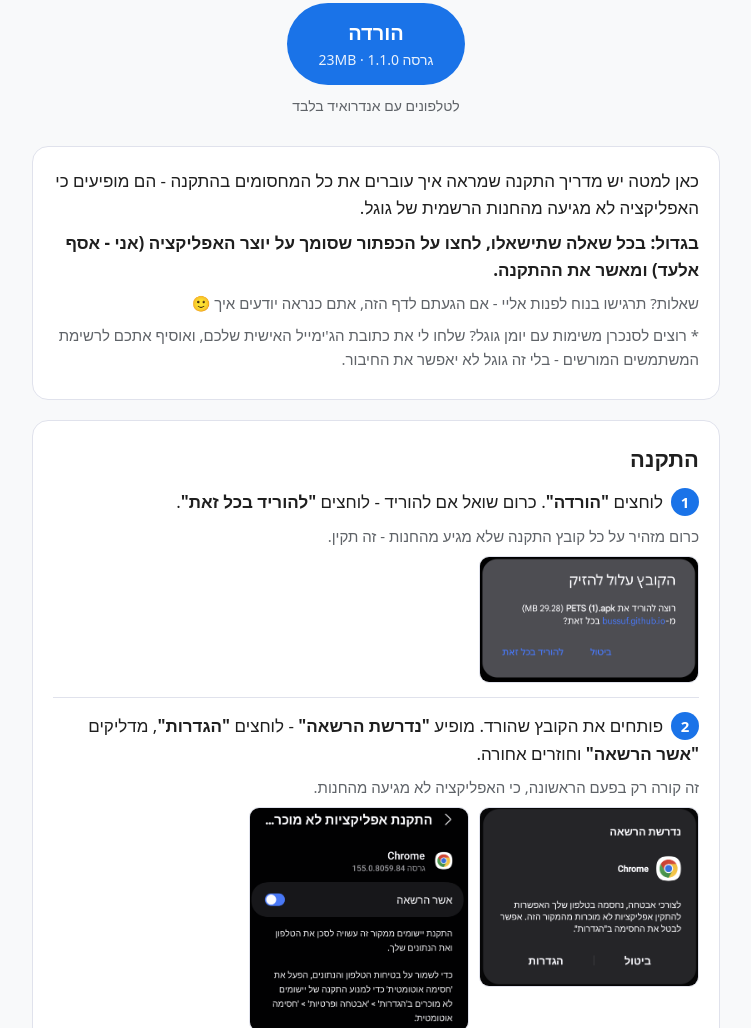
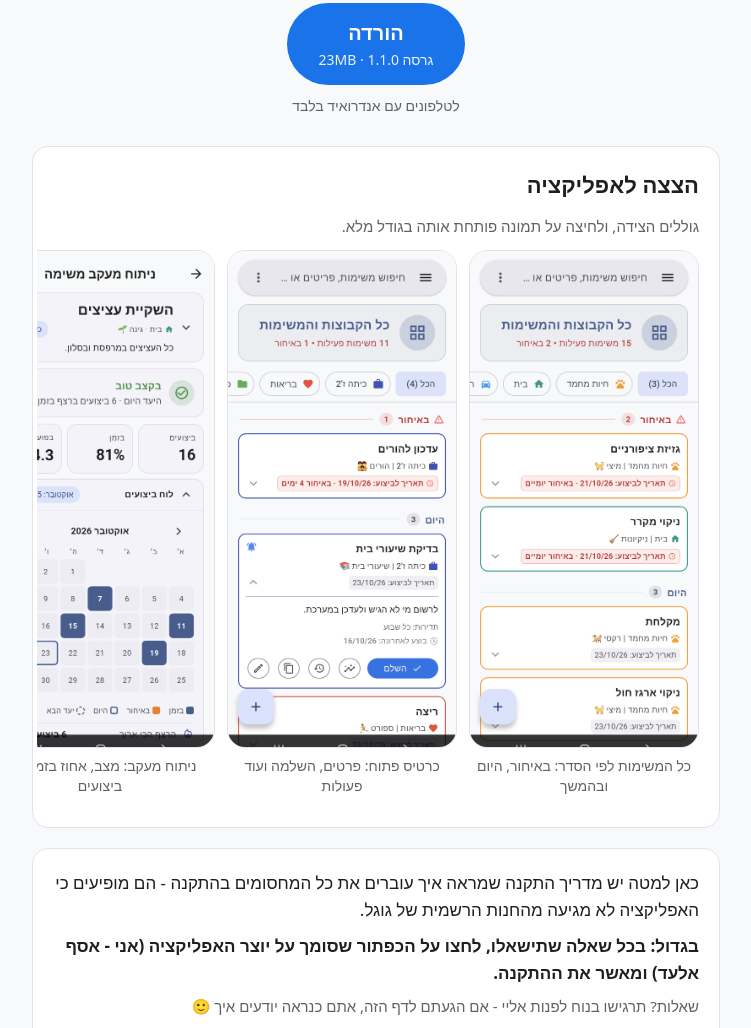
Before and after one commit to Bussuf/pets-landing-page, a plain HTML site: page index.html in a window 1280 px wide. Shown: the part 380-1408 px from the top of the page, without its empty margins (264-1015 px from the left). Drawn offline with Linux system fonts and the light colour scheme.

Commit message:
Gallery: 8 app screenshots (family and teacher demo users); ignore mock_users

```diff
--- a/index.html
+++ b/index.html
@@ -113,6 +113,35 @@
       border: 1px solid var(--border);
       border-radius: 10px;
     }
+    /* --- גלריה: גלילה לרוחב עם "הצמדה" לכל צילום, לחיצה פותחת בגודל מלא --- */
+    .gallery {
+      display: flex;
+      gap: 12px;
+      overflow-x: auto;
+      scroll-snap-type: x mandatory;
+      padding: 4px 16px 12px;
+      margin: 0 -16px;
+      scrollbar-width: thin;
+    }
+    .gallery figure { flex: 0 0 62%; max-width: 230px; margin: 0; scroll-snap-align: center; }
+    .gallery .frame {
+      aspect-ratio: 9 / 19.5;
+      border-radius: 18px;
+      border: 1px solid var(--border);
+      background: var(--card);
+      overflow: hidden;
+      display: flex;
+      align-items: center;
+      justify-content: center;
+      text-align: center;
+      padding: 12px;
+      color: var(--muted);
+      font-size: 14px;
+    }
+    .gallery .frame.placeholder { border-style: dashed; }
+    .gallery a.frame { padding: 0; }
+    .gallery img { width: 100%; height: 100%; object-fit: cover; display: block; }
+    .gallery figcaption { margin-top: 8px; font-size: 14px; text-align: center; color: var(--muted); line-height: 1.4; }
     footer { text-align: center; margin-top: 28px; color: var(--muted); font-size: 15px; }
   </style>
 </head>
@@ -134,6 +163,46 @@
     </a>
     <div class="android-only">לטלפונים עם אנדרואיד בלבד</div>
   </header>
+
+  <!-- ===== הצצה לאפליקציה (גלריה) ===== -->
+  <section>
+    <h2>הצצה לאפליקציה</h2>
+    <p class="muted">גוללים הצידה, ולחיצה על תמונה פותחת אותה בגודל מלא.</p>
+    <div class="gallery">
+      <figure>
+        <a class="frame" href="img/gallery/dashboard.png"><img src="img/gallery/dashboard.png" alt="כל המשימות לפי הסדר: באיחור, היום ובהמשך" loading="lazy"></a>
+        <figcaption>כל המשימות לפי הסדר: באיחור, היום ובהמשך</figcaption>
+      </figure>
+      <figure>
+        <a class="frame" href="img/gallery/card.png"><img src="img/gallery/card.png" alt="כרטיס פתוח: פרטים, השלמה ועוד פעולות" loading="lazy"></a>
+        <figcaption>כרטיס פתוח: פרטים, השלמה ועוד פעולות</figcaption>
+      </figure>
+      <figure>
+        <a class="frame" href="img/gallery/analysis.png"><img src="img/gallery/analysis.png" alt="ניתוח מעקב: מצב, אחוז בזמן ולוח ביצועים" loading="lazy"></a>
+        <figcaption>ניתוח מעקב: מצב, אחוז בזמן ולוח ביצועים</figcaption>
+      </figure>
+      <figure>
+        <a class="frame" href="img/gallery/pace.png"><img src="img/gallery/pace.png" alt="הקצב שלכם: איחורים והקדמות במבט אחד" loading="lazy"></a>
+        <figcaption>הקצב שלכם: איחורים והקדמות במבט אחד</figcaption>
+      </figure>
+      <figure>
+        <a class="frame" href="img/gallery/calendar.png"><img src="img/gallery/calendar.png" alt="רצפים בלוח הביצועים" loading="lazy"></a>
+        <figcaption>רצפים בלוח הביצועים</figcaption>
+      </figure>
+      <figure>
+        <a class="frame" href="img/gallery/habits.png"><img src="img/gallery/habits.png" alt="באילו ימים אתם באמת עושים את זה" loading="lazy"></a>
+        <figcaption>באילו ימים אתם באמת עושים את זה</figcaption>
+      </figure>
+      <figure>
+        <a class="frame" href="img/gallery/create.png"><img src="img/gallery/create.png" alt="משימה חדשה: תדירות, תזכורת ויומן גוגל" loading="lazy"></a>
+        <figcaption>משימה חדשה: תדירות, תזכורת ויומן גוגל</figcaption>
+      </figure>
+      <figure>
+        <a class="frame" href="img/gallery/drawer.png"><img src="img/gallery/drawer.png" alt="כל הקבוצות שלכם, לכל תחום בחיים" loading="lazy"></a>
+        <figcaption>כל הקבוצות שלכם, לכל תחום בחיים</figcaption>
+      </figure>
+    </div>
+  </section>
 
   <!-- ===== לפני שמתחילים ===== -->
   <section>
```
Also changed, not shown: img/gallery/analysis.png (added), img/gallery/calendar.png (added), img/gallery/card.png (added), img/gallery/create.png (added), img/gallery/dashboard.png (added), img/gallery/drawer.png (added), img/gallery/habits.png (added), img/gallery/pace.png (added), 1 other file.
